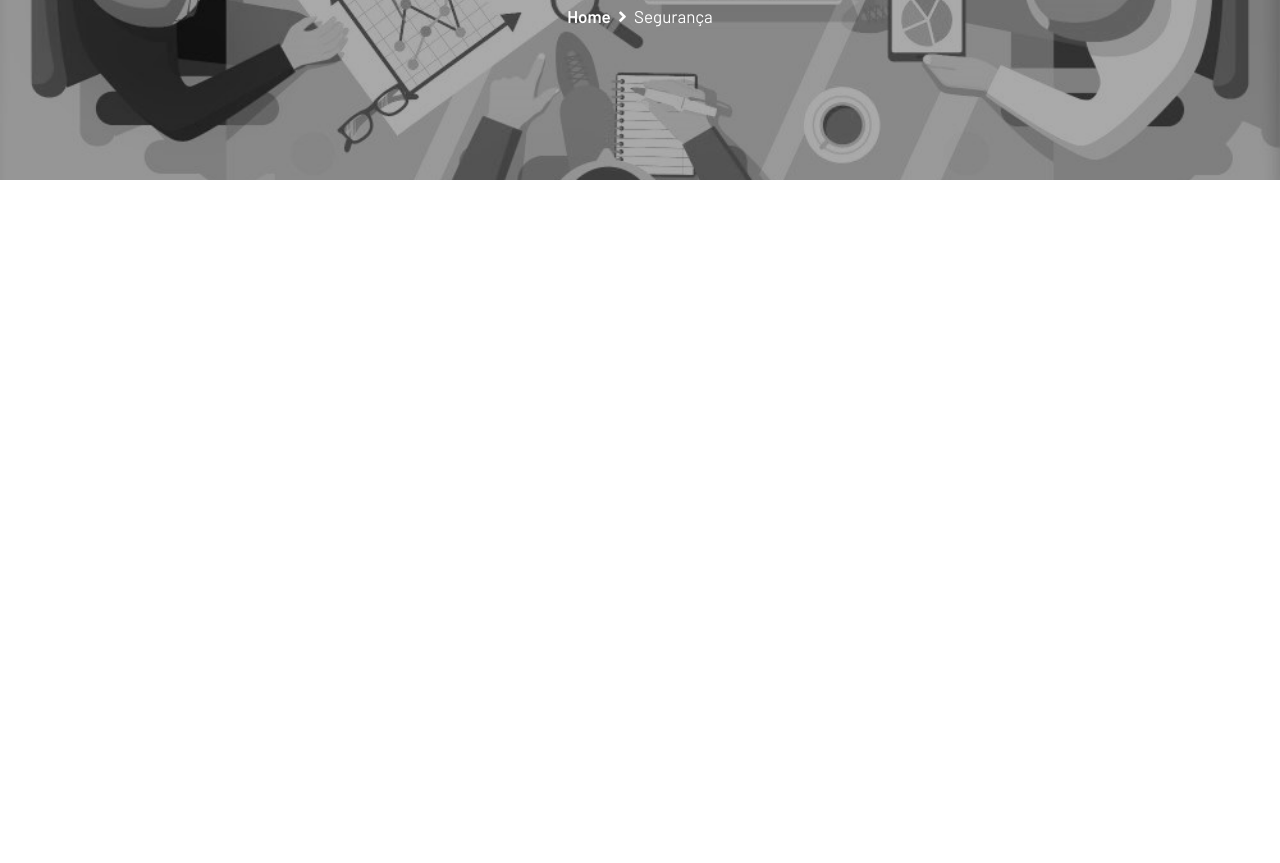
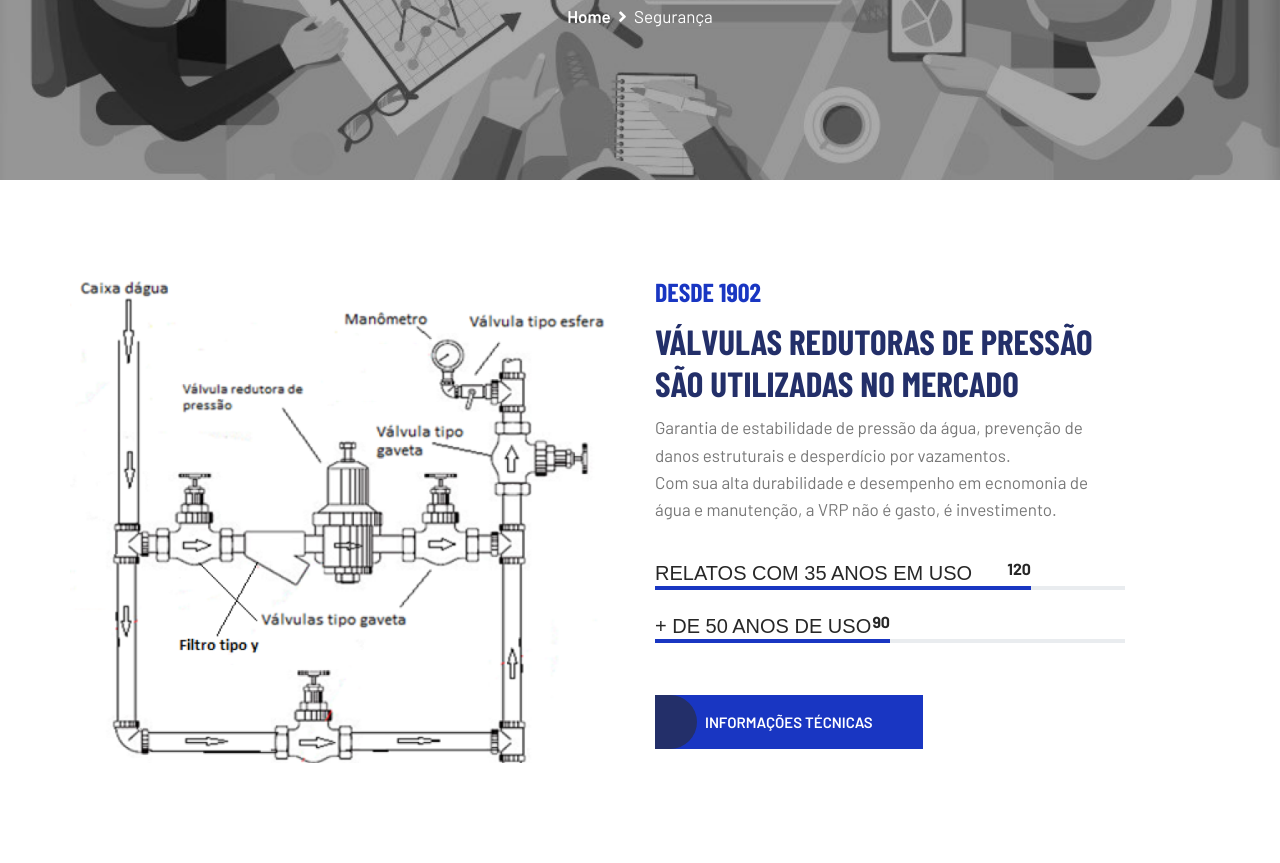
Before and after one commit to MeninoFranca/Empresarial-multpage-simples-2, a plain HTML site: page security.html in a window 1280 px wide. Shown: the part 402-1265 px from the top of the page. Before the commit the page ends 800 px from the top, so only its background shows below. Drawn offline with nearby package versions, Linux system fonts and the light colour scheme; a web font is replaced by a local one.

Commit message:
componentes

```diff
--- a/security.html
+++ b/security.html
@@ -149,3 +149,62 @@
             </div>
         </div>
     </div>
+
+    <div class="vrp_about_area home_security">
+        <div class="container">
+            <div class="row about_area">
+                <div class="col-lg-6 col-md-12 col-sm-12">
+                    <div class="col-md-12 col-bg-color">
+                        <div class="single_image_area">
+                            <div class="single_image">
+                                <img src="assets/images/about-thumb.png" alt="" />
+                            </div>
+                        </div>
+                    </div>
+                </div>
+                <div class="col-lg-5 col-md-10 col-sm-12">
+                    <div class="witr_section_title">
+                        <div class="witr_section_title_inner text-left">
+                            <h2>Desde 1902</h2>
+                            <h3>válvulas redutoras de pressão são utilizadas no mercado</h3>
+                            <p>
+                                Garantia de estabilidade de pressão da água, prevenção de
+                                danos estruturais e desperdício por vazamentos.<br />Com sua
+                                alta durabilidade e desempenho em ecnomonia de água e
+                                manutenção, a VRP não é gasto, é investimento.
+                            </p>
+                        </div>
+                    </div>
+                    <div class="witr_single_progress">
+                        <div class="witr_title2">
+                            <span class="witr_label">RELATOS COM 35 ANOS EM USO </span>
+                        </div>
+                        <div class="progress witr_progress-style2">
+                            <div class="progress-bar wow fadeInLeft" data-wow-duration="1.5s" data-wow-delay="0.2s"
+                                style="width: 80%">
+                                <span class="witr_percent">120</span>
+                            </div>
+                        </div>
+                    </div>
+                    <div class="witr_single_progress">
+                        <div class="witr_title2">
+                            <span class="witr_label">+ DE 50 ANOS DE USO </span>
+                        </div>
+                        <div class="progress witr_progress-style2">
+                            <div class="progress-bar wow fadeInLeft" data-wow-duration="1.5s" data-wow-delay="0.2s"
+                                style="width: 50%">
+                                <span class="witr_percent">90</span>
+                            </div>
+                        </div>
+                    </div>
+                    <div class="witr_button_area button2">
+                        <div class="witr_btn_style mr">
+                            <div class="witr_btn_sinner">
+                                <a href="./information.html" class="witr_btn">INFORMAÇÕES TÉCNICAS</a>
+                            </div>
+                        </div>
+                    </div>
+                </div>
+            </div>
+        </div>
+    </div>
```
Lines whose indentation alone changed are shown as unchanged.
